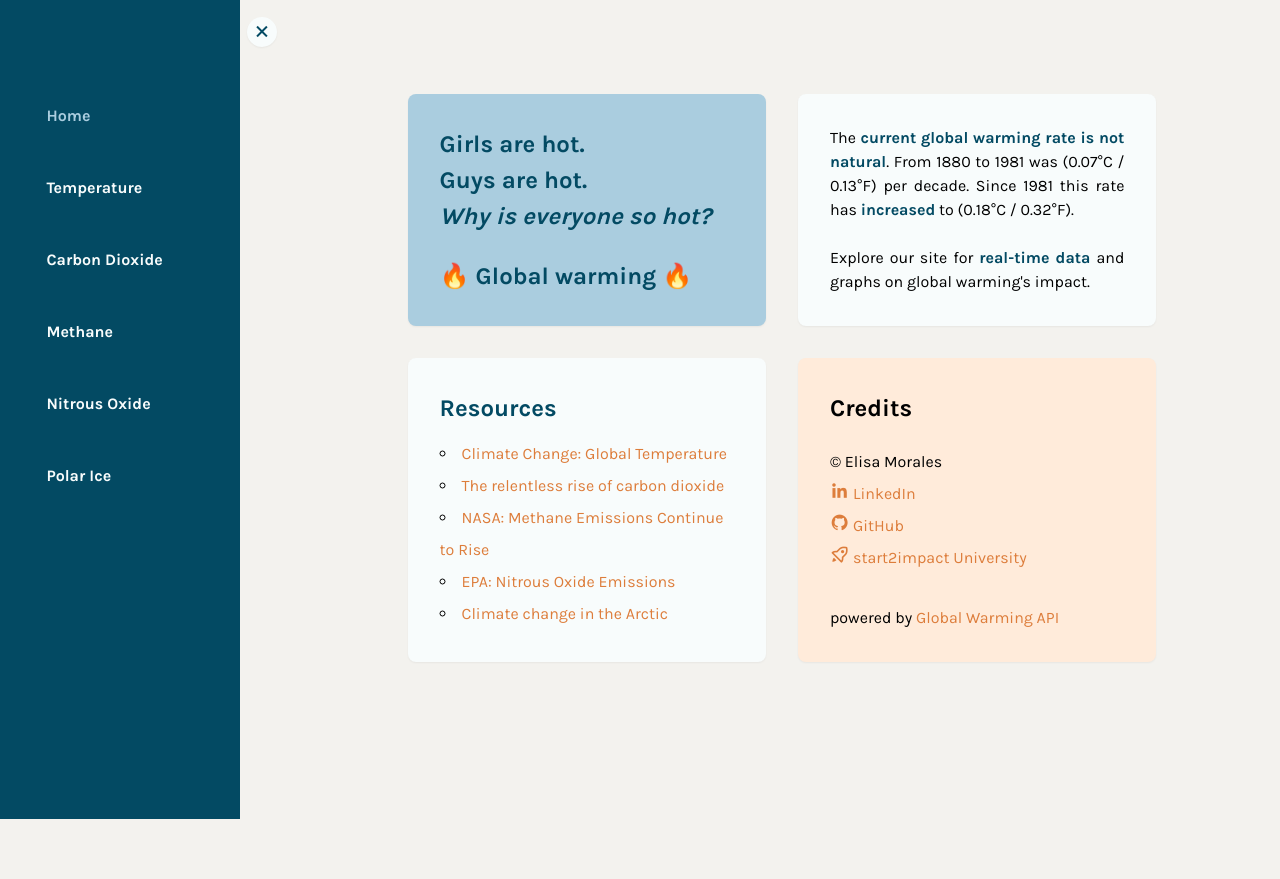
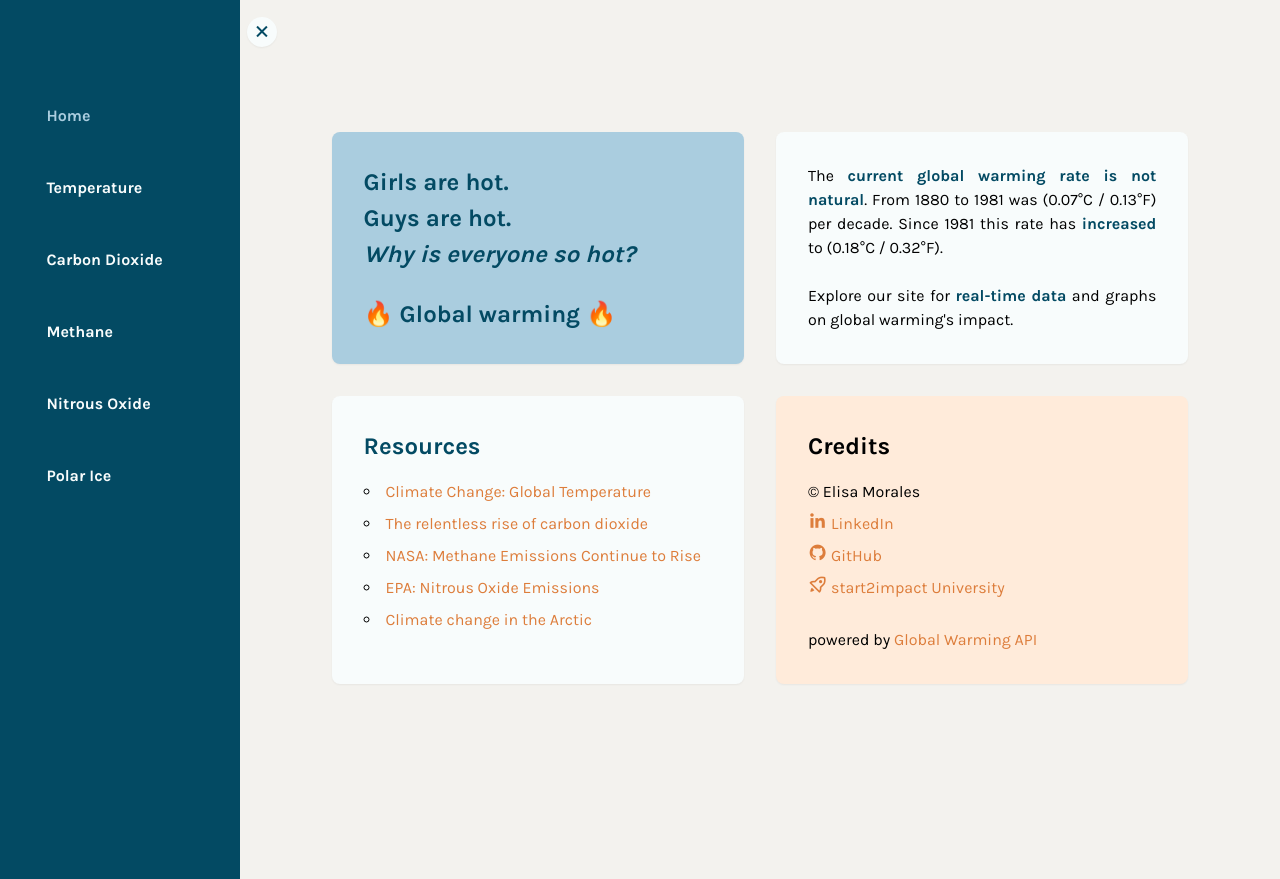
Before and after one commit to elisa-morales/hot-problems, a React (Vite) app: page / in a window 1280 px wide. Before the commit the page ends 819 px from the top, so only its background shows below. Built offline with nearby package versions, Linux system fonts and the light colour scheme.

Commit message:
fix margin

```diff
--- a/src/components/Credits/Credits.css
+++ b/src/components/Credits/Credits.css
@@ -2,7 +2,7 @@
   display: flex;
   flex-direction: column;
   justify-content: space-between;
-  max-width: 400px;
+  max-width: 600px;
   background-color: var(--lightAccent);
   border-radius: 0.5rem;
   box-shadow: var(--shadow);
--- a/src/components/Hero/Hero.css
+++ b/src/components/Hero/Hero.css
@@ -9,7 +9,7 @@ p {
 }
 
 .content {
-  max-width: 400px;
+  max-width: 600px;
   background-color: var(--light);
   border-radius: 0.5rem;
   box-shadow: var(--shadow);
--- a/src/components/Sidebar/Sidebar.css
+++ b/src/components/Sidebar/Sidebar.css
@@ -17,9 +17,9 @@ aside {
 }
 
 .menu-container a {
-  display: block;
   color: var(--light);
   font-weight: 600;
+  display: block;
   margin: 1.5em;
 }
 
@@ -53,4 +53,8 @@ aside {
   .btn-container {
     position: fixed;
   }
+
+  .btn-container button {
+    margin: 1.25em;
+  }
 }
--- a/src/index.css
+++ b/src/index.css
@@ -51,7 +51,7 @@ h1 {
   color: var(--light);
   font-family: "Karla", Helvetica, Arial, sans-serif;
   font-weight: bold;
-  padding: 1rem;
+  padding: 1em;
   border: none;
   border-radius: 0.375rem;
   margin-top: 1em;
@@ -76,6 +76,6 @@ h1 {
 @media screen and (min-width: 769px) {
   .page-wrapper {
     max-width: 1000px;
-    padding: 0;
+    padding: 2em 2.75em 2em 0;
   }
 }
```
